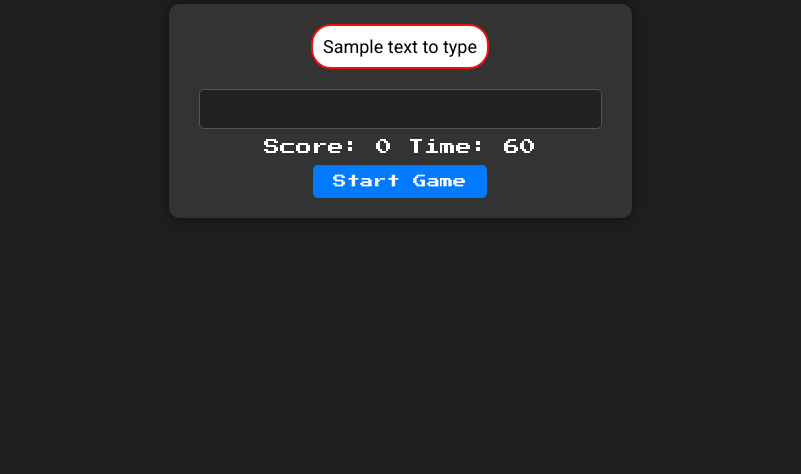
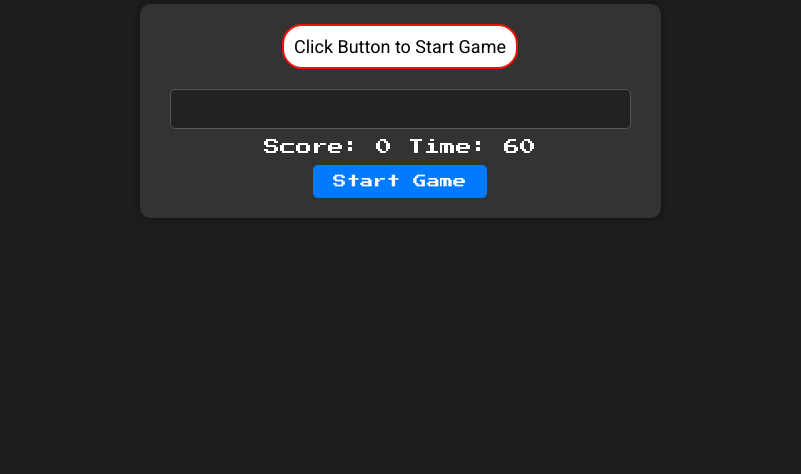
Before and after one commit to DrunkPlato21/typing-game, a website: page index.html in a window 1280 px wide. Shown: the part 326-800 px from the top of the page, without its empty margins (240-1041 px from the left). Drawn offline with Linux system fonts and the light colour scheme.

Commit message:
changed game text

```diff
--- a/index.html
+++ b/index.html
@@ -11,7 +11,7 @@
 <body>
     <h1 class="game-title">Clay's Typing Test Game</h1>
     <div class="game-container">
-        <div class="text-to-type" id="textToType">Sample text to type</div>
+        <div class="text-to-type" id="textToType">Click Button to Start Game</div>
         <input type="text" id="userInput" autocomplete="off">
         <div class="stats">
             <span id="score">Score: 0</span>
```
